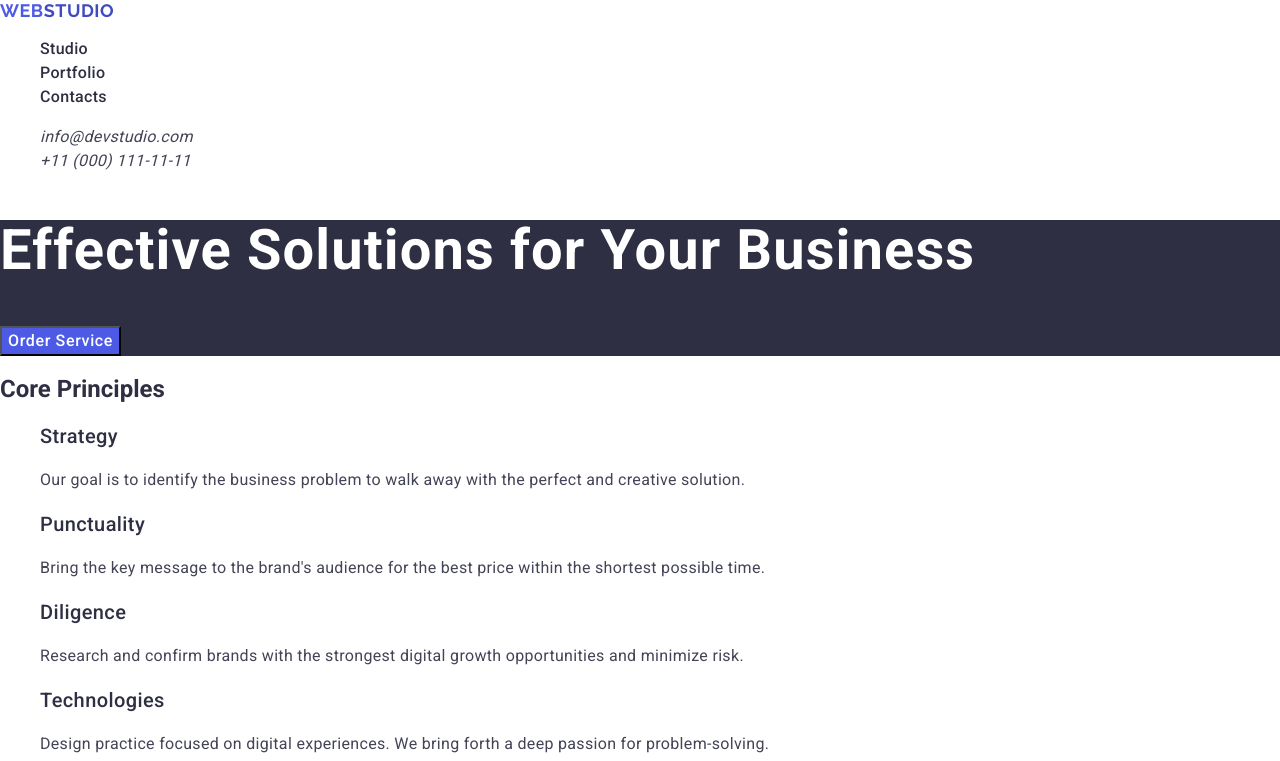
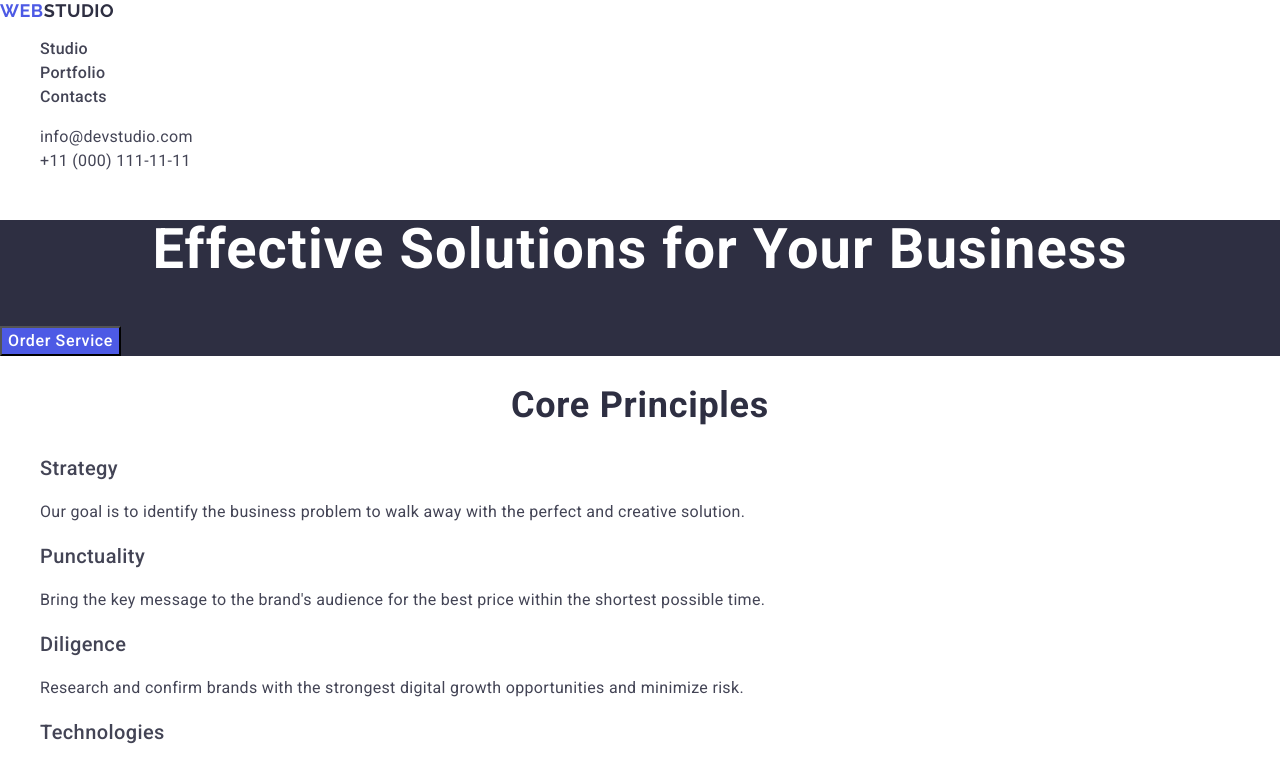
Before and after one commit to Savchlin/goit-markup-hw-02, a plain HTML site: page index.html in a window 1280 px wide. Shown: the top 761 px of the page. Drawn offline with nearby package versions, Linux system fonts and the light colour scheme.

Commit message:
add edits

```diff
--- a/css/styles.css
+++ b/css/styles.css
@@ -9,35 +9,27 @@ ul {
 
 body {
   font-family: "Roboto", sans-serif;
-  color: #2e2f42;
+  color: #434455;
   background-color: #ffffff;
 }
 
-.header {
+.logo-header {
+  font-size: 18px;
+  line-height: 1.17;
+  letter-spacing: 0.03em;
+  text-transform: uppercase;
+  font-family: "Raleway", sans-serif;
+  font-weight: 700;
+  color: #4d5ae5;
 }
 
-.header-nav {
-}
-
-.logo {
+.span-header {
   font-size: 18px;
   line-height: 1.16667;
   letter-spacing: 0.03em;
   text-transform: uppercase;
-  font-family: "Raleway", sans-serif;
-}
-.logo:hover,
-.logo:focus,
-.logo:active {
-  color: #404bbf;
-}
-
-.part-logo {
-  font-size: 18px;
-  line-height: 1.16667;
-  letter-spacing: 0.03em;
-  text-transform: uppercase;
-  color: #4d5ae5;
+  color: #2e2f42;
+  font-weight: 700;
 }
 
 .nav-link {
@@ -48,7 +40,7 @@ body {
 }
 .nav-link:hover,
 .nav-link:focus {
-  color: #4d5ae5;
+  color: #404bbf;
 }
 
 .address-link {
@@ -56,21 +48,23 @@ body {
   line-height: 1.5;
   letter-spacing: 0.02em;
   color: #434455;
+  font-style: normal;
 }
 .address-link:hover,
 .address-link:focus {
-  color: #4d5ae5;
+  color: #404bbf;
 }
 
-.section-1 {
+.section-one {
   background-color: #2e2f42;
 }
 
 .title {
   color: #ffffff;
   font-size: 56px;
-  line-height: 1.07143;
+  line-height: 1.07;
   letter-spacing: 0.02em;
+  text-align: center;
 }
 
 .button {
@@ -88,6 +82,15 @@ body {
 }
 
 .value-title {
+  font-size: 36px;
+  line-height: 1.11;
+  text-align: center;
+  text-transform: capitalize;
+  letter-spacing: 0.02em;
+  color: #2e2f42;
+}
+
+.value-title-list {
   font-weight: 500;
   font-size: 20px;
   line-height: 1.2;
@@ -131,11 +134,11 @@ body {
 
 .portfolio-title {
   font-size: 36px;
-  line-height: 1.11111;
+  line-height: 1.11;
   letter-spacing: 0.02em;
-}
-
-.portfolio {
+  text-align: center;
+  text-transform: capitalize;
+  color: #2e2f42;
 }
 
 .portfolio-list {
@@ -161,14 +164,27 @@ body {
 }
 
 .footer-text {
+  line-height: 1.5;
+  letter-spacing: 0.02em;
   color: #f4f4fd;
 }
 
 .logo-footer {
-  color: #f4f4fd;
   font-size: 18px;
-  line-height: 1.16667;
+  line-height: 1.17;
   letter-spacing: 0.03em;
   text-transform: uppercase;
   font-family: "Raleway", sans-serif;
+  font-weight: 700;
+  color: #4d5ae5;
 }
+
+.span-footer {
+  color: #f4f4fd;
+  font-size: 18px;
+  line-height: 1.17;
+  letter-spacing: 0.03em;
+  text-transform: uppercase;
+  font-family: "Raleway", sans-serif;
+  font-weight: 700;
+}
--- a/index.html
+++ b/index.html
@@ -22,8 +22,8 @@
   <body>
     <header class="header">
       <nav class="header-nav">
-        <a class="logo" href="./index.html"
-          ><span class="part-logo">Web</span>Studio</a
+        <a class="logo-header" href="./index.html"
+          >Web<span class="span-header">Studio</span></a
         >
         <ul>
           <li>
@@ -40,10 +40,14 @@
       <address class="address">
         <ul>
           <li>
-            <a class="address-link" mailto:info@devstudio.com">info@devstudio.com</a>
+            <a class="address-link" mailto:info@devstudio.com
+              >info@devstudio.com</a
+            >
           </li>
           <li>
-            <a class="address-link" href="tel:+110001111111">+11 (000) 111-11-11</a>
+            <a class="address-link" href="tel:+110001111111"
+              >+11 (000) 111-11-11</a
+            >
           </li>
         </ul>
       </address>
@@ -51,37 +55,37 @@
 
     <main>
       <!--section 1-->
-      <section class="section-1">
+      <section class="section-one">
         <h1 class="title">Effective Solutions for Your Business</h1>
         <button class="button" type="button">Order Service</button>
       </section>
       <!--section 2-->
       <section>
-        <h2>Core Principles</h2>
+        <h2 class="value-title">Core Principles</h2>
         <ul>
           <li>
-            <h3 class="value-title">Strategy</h3>
+            <h3 class="value-title-list">Strategy</h3>
             <p class="value-text">
               Our goal is to identify the business problem to walk away with the
               perfect and creative solution.
             </p>
           </li>
           <li>
-            <h3 class="value-title">Punctuality</h3>
+            <h3 class="value-title-list">Punctuality</h3>
             <p class="value-text">
               Bring the key message to the brand's audience for the best price
               within the shortest possible time.
             </p>
           </li>
           <li>
-            <h3 class="value-title">Diligence</h3>
+            <h3 class="value-title-list">Diligence</h3>
             <p class="value-text">
               Research and confirm brands with the strongest digital growth
               opportunities and minimize risk.
             </p>
           </li>
           <li>
-            <h3 class="value-title">Technologies</h3>
+            <h3 class="value-title-list">Technologies</h3>
             <p class="value-text">
               Design practice focused on digital experiences. We bring forth a
               deep passion for problem-solving.
@@ -169,8 +173,7 @@
             <h3 class="portfolio-list-title">Meditation App</h3>
             <p class="portfolio-text">App</p>
           </li>
-        </ul>
-        <ul>
+
           <li class="portfolio-list">
             <img
               src="./images/project-card-4.jpg"
@@ -206,7 +209,9 @@
     </main>
 
     <footer class="footer">
-      <a class="logo-footer" href="./index.html"><span class="part-logo">Web</span>Studio</a>
+      <a class="logo-footer" href="./index.html"
+        >Web<span class="span-footer">Studio</span></a
+      >
       <p class="footer-text">
         Increase the flow of customers and sales for your business with digital
         marketing & growth solutions.
```
